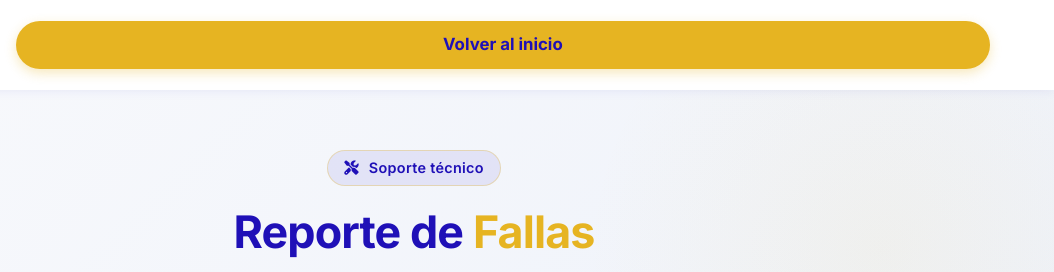
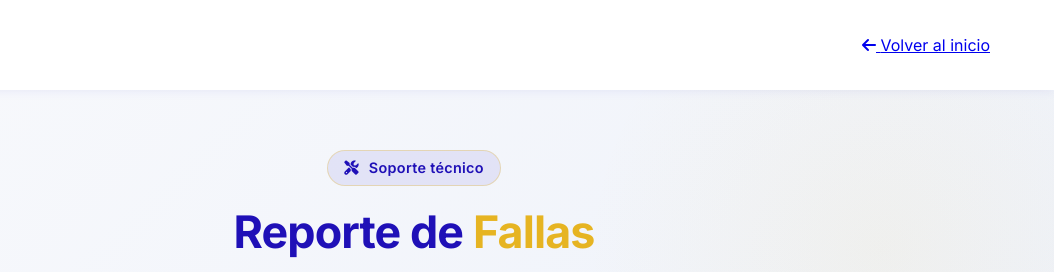
Before and after one commit to redchambucave/web, a plain HTML site: page reporte.html in a window 1280 px wide. Shown: the top 272 px of the page, 226-1280 px from the left. Drawn offline with Linux system fonts and the light colour scheme.

Commit message:
Update reporte.html

```diff
--- a/reporte.html
+++ b/reporte.html
@@ -32,7 +32,9 @@
     <a href="index.html" class="logo">
       <img src="RedChambuCA.webp" alt="REDCHAMBU CA" width="220" height="70" decoding="async">
     </a>
-  <a href="index.html" class="btn" style="padding: 10px 22px;">Volver al inicio</a>
+    <a href="index.html" class="back-btn">
+      <i class="fas fa-arrow-left"></i> <span>Volver al inicio</span>
+    </a>
   </div>
 </header>
 
```
Lines whose indentation alone changed are shown as unchanged.
